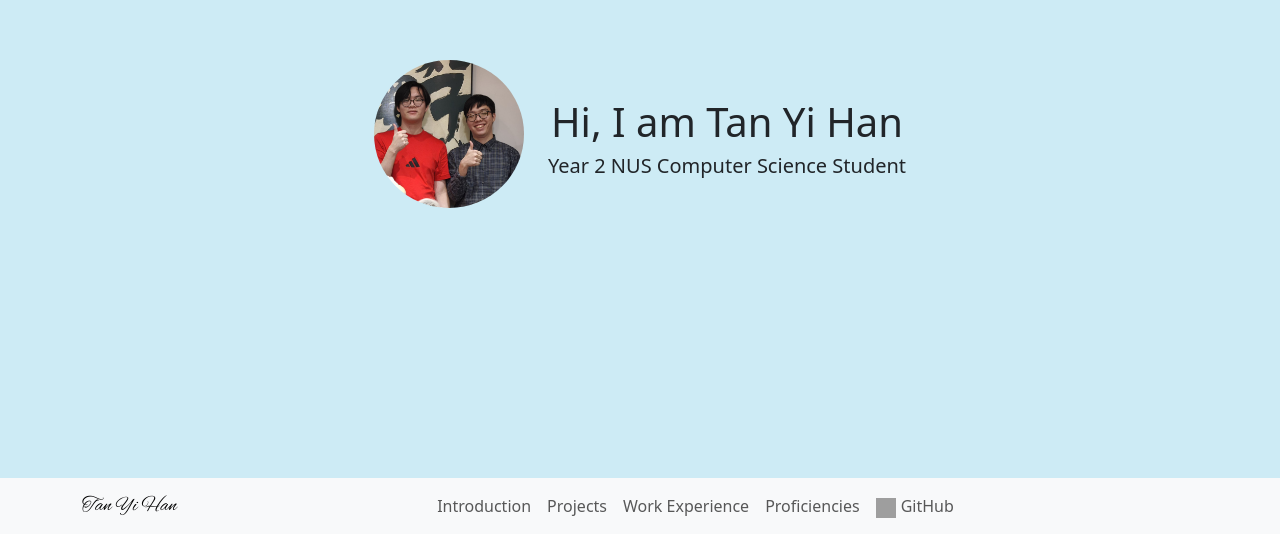
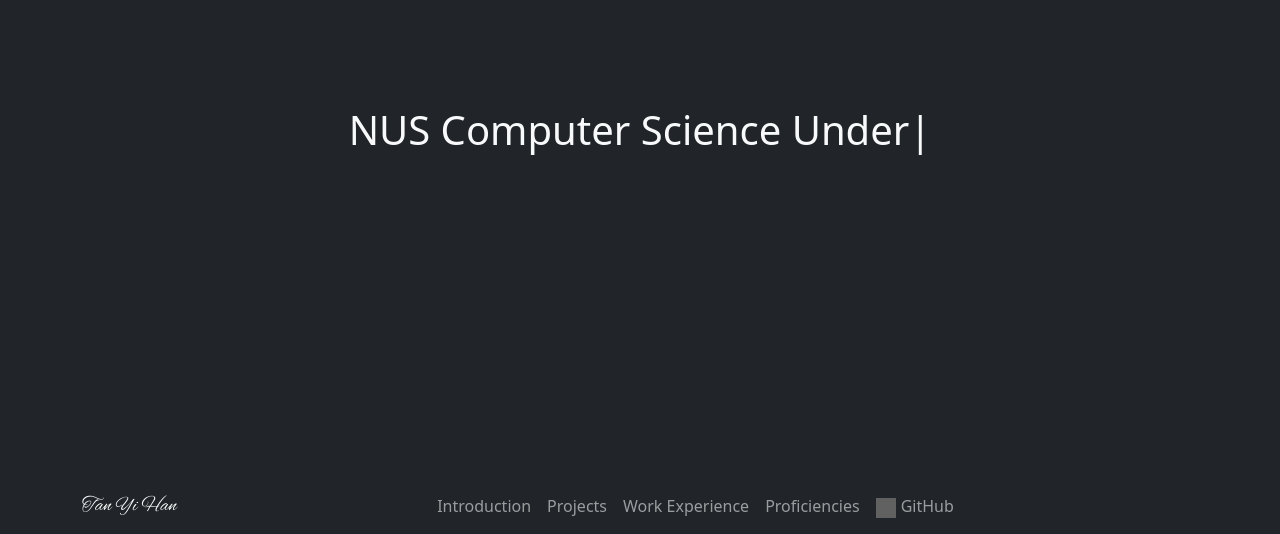
Before and after one commit to Sean-G-Han/Portfolio-Website, a React (Vite) app: page / in a window 1280 px wide. Shown: the part 266-800 px from the top of the page. Built offline with nearby package versions, Linux system fonts and the light colour scheme; grey boxes are pictures that could not be loaded; a web font is replaced by a local one.

Commit message:
Implement Dark theme and React-type

```diff
--- a/package.json
+++ b/package.json
@@ -14,7 +14,8 @@
     "firebase": "^11.3.1",
     "react": "^18.3.1",
     "react-bootstrap": "^2.10.9",
-    "react-dom": "^18.3.1"
+    "react-dom": "^18.3.1",
+    "react-typed": "^2.0.12"
   },
   "devDependencies": {
     "@eslint/js": "^9.17.0",
--- a/src/App.tsx
+++ b/src/App.tsx
@@ -7,7 +7,7 @@
 
 function App() {
   return (
-    <div className='mb-5' style={{ backgroundColor: '#CDEBF5' }}>
+    <div className='mb-5 bg-dark text-light'>
       <NavigationBar />
       <div id="introduction">
       <Introduction />
--- a/src/Introduction.tsx
+++ b/src/Introduction.tsx
@@ -1,38 +1,28 @@
-import { Col, Container, Image, Row } from "react-bootstrap";
-import image from "./assets/profile.jpg";
+import { Col, Container, Row } from "react-bootstrap";
+import { ReactTyped } from "react-typed";
 
 function Introduction() {
   return (
     <Container className="vh-100 d-flex align-items-center justify-content-center">
+      <Col>
       <Row>
-        <Col xs="auto" className="text-center">
-          <Row>
-            <Col xs={12} md="auto" className="d-flex justify-content-center">
-              <div>
-                <Image
-                  src={image}
-                  alt="Profile"
-                  className="img-fluid rounded-circle d-block d-md-none"
-                  style={{ width: "250px" }}
-                />
-                <Image
-                  src={image}
-                  alt="Profile"
-                  className="img-fluid rounded-circle d-none d-md-block"
-                  style={{ width: "150px" }}
-                />
-              </div>
-            </Col>
-            <Col xs={12} md="auto" className="mt-3 text-nowrap d-flex align-items-center justify-content-center">
-              <div>
-                <h1>Hi, I am Tan Yi Han</h1>
-                <h5 className="d-none d-md-block">Year 2 NUS Computer Science Student</h5>
-                <p className="d-block d-md-none">Year 2 NUS Computer Science Student</p>
-              </div>
-            </Col>
-          </Row>
-        </Col>
+        <center>
+          <h1>
+          <ReactTyped
+            strings={[
+              "Hi, I am Tan Yi Han",
+              "NUS Computer Science Undergraduate",
+              "Game Developer",
+              "Software Developer",
+              "Looking for Internship Opportunities"
+            ]}
+            typeSpeed={40}
+            backSpeed={50}
+          />
+          </h1>
+        </center>
       </Row>
+      </Col>
     </Container>
   );
 }
--- a/src/NavigationBar.tsx
+++ b/src/NavigationBar.tsx
@@ -3,7 +3,7 @@
 
 function NavigationBar() {
   return (
-    <Navbar fixed="bottom" bg="light" data-bs-theme="light" expand="lg">
+    <Navbar fixed="bottom" bg="dark" data-bs-theme="dark" expand="lg">
       <Container>
       <Navbar.Brand href="#introduction" className="alex-brush-regular">Tan Yi Han</Navbar.Brand>
       <Navbar.Toggle aria-controls="basic-navbar-nav" />
@@ -19,7 +19,7 @@
                   alt="GitHub"
                   width="20"
                   height="20"
-                style={{ marginRight: "5px" }}
+                  style={{ marginRight: "5px", filter: "invert(1)" }}
                 />
                 GitHub
                 </Nav.Link>
--- a/src/Project.tsx
+++ b/src/Project.tsx
@@ -6,18 +6,18 @@
   description: string;
   badges?: string[];
   hyperlink?: string;
-  items?: string[]; // Accepts an array of list items
+  items?: string[];
 }
 
 const Project: React.FC<ProjectProps> = ({ name, description, badges, hyperlink, items }) => {
   return (
-    <Card className="border-1 my-2 shadow">
+    <Card className="border-1 my-2" bg="dark" data-bs-theme="dark">
       <Card.Body>
         <Card.Title>{name}</Card.Title>
 
         {hyperlink ? (
           <Card.Text>
-            {description}. To find out more, <a href={hyperlink}>Click Here</a>
+            {description}. <a href={hyperlink}>Click Here</a>
           </Card.Text>
         ) : (
           <Card.Text>{description}</Card.Text>
@@ -40,7 +40,7 @@
       </Card.Body>
       <Card.Footer>
         {badges && badges.map((badge, index) => (
-          <Badge key={index} bg="primary" className="me-1">
+          <Badge key={index} bg="dark" className="me-1">
             {badge}
           </Badge>
         ))}
```
Also changed, not shown: 1 other file (tests, documents, lock files or other folders). Lines whose indentation alone changed are shown as unchanged.
